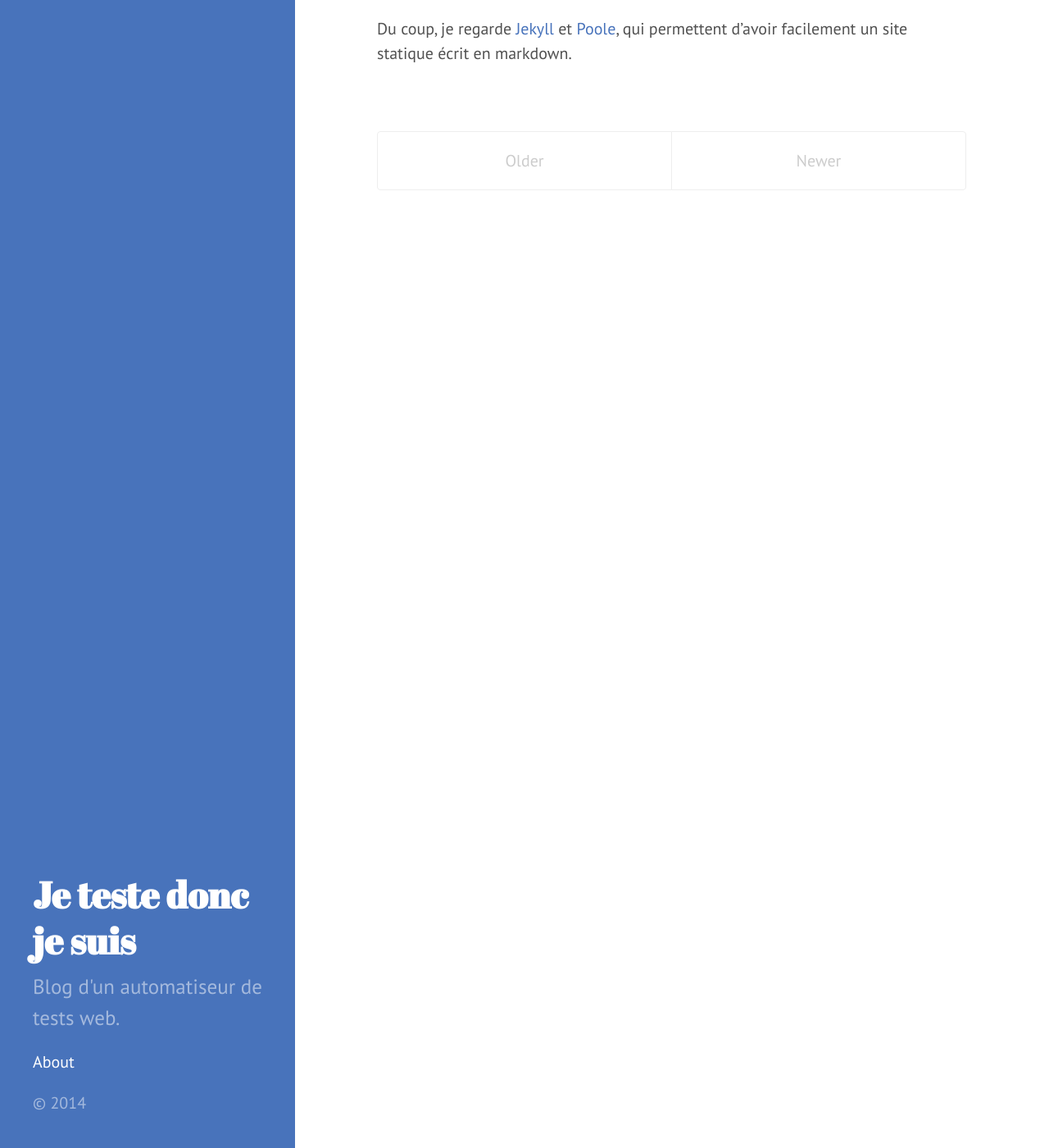
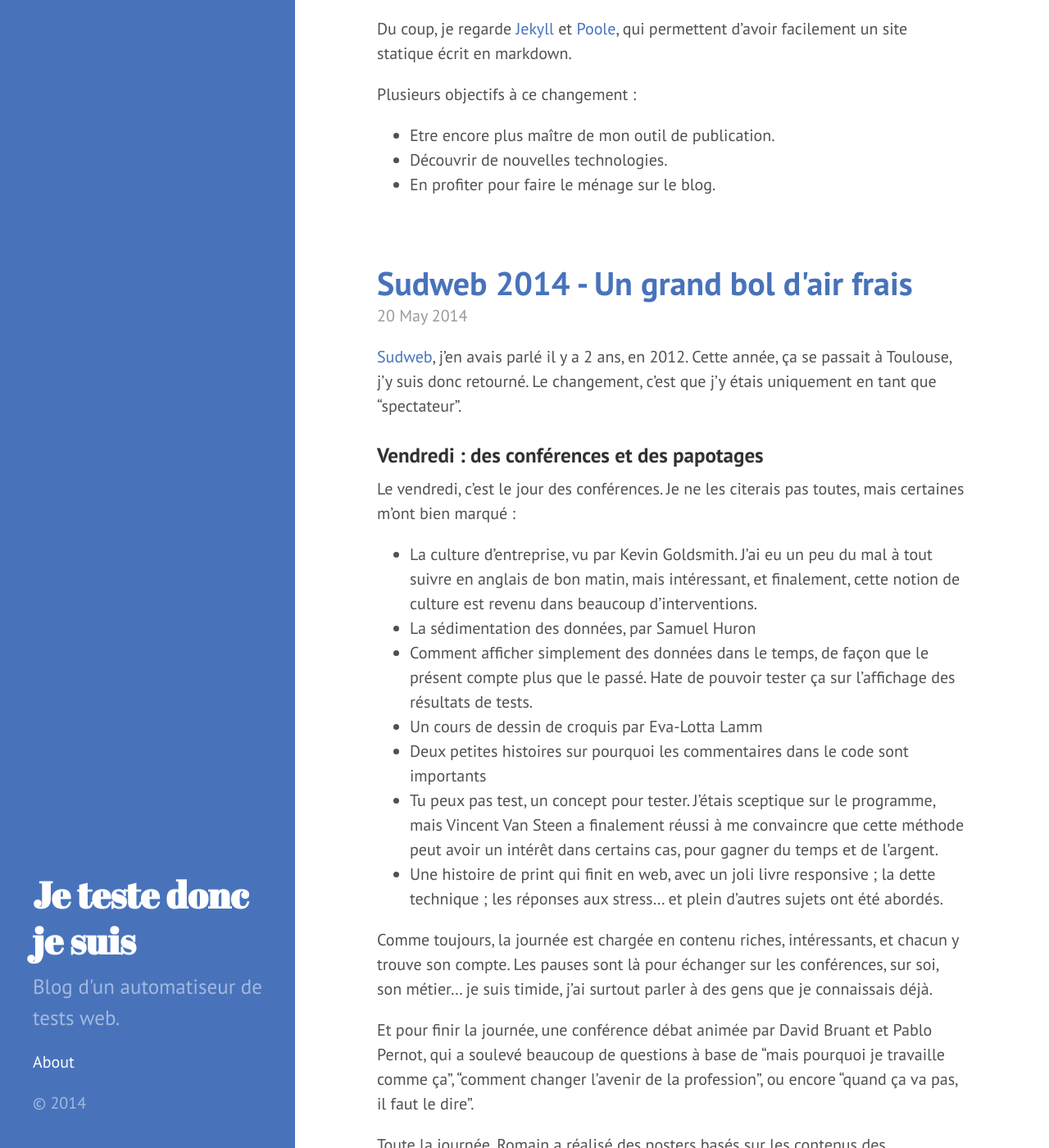
Before and after one commit to fabrice31/blog, a Jekyll site: the page built from index.html, in a window 1280 px wide and 1400 px high, scrolled down 270 px. Shown: the whole window at 82% size. Built offline with Jekyll 4.4.1, drawn with Linux system fonts in a browser that asks for light colours; Markdown is read by kramdown in place of the engine named in the settings; the list of posts is cut into pages by our own code; some of the changed text lies outside the part shown.

Commit message:
Setting an old post

```diff
--- /dev/null
+++ b/_posts/2014-05-20-sudweb-2014-grand-bol-d-air-frais.md
@@ -0,0 +1,48 @@
+---
+layout: post
+title: Sudweb 2014 - Un grand bol d'air frais
+---
+
+[Sudweb](http://sudweb.fr/), j'en avais parlé il y a 2 ans, en 2012. Cette année, ça se passait à Toulouse, j'y suis donc retourné. Le changement, c'est que j'y étais uniquement en tant que "spectateur".
+
+### Vendredi : des conférences et des papotages
+
+Le vendredi, c'est le jour des conférences. Je ne les citerais pas toutes, mais certaines m'ont bien marqué :
+
+* La culture d'entreprise, vu par Kevin Goldsmith.
+J'ai eu un peu du mal à tout suivre en anglais de bon matin, mais intéressant, et finalement, cette notion de culture est revenu dans beaucoup d'interventions.
+* La sédimentation des données, par Samuel Huron
+* Comment afficher simplement des données dans le temps, de façon que le présent compte plus que le passé. Hate de pouvoir tester ça sur l'affichage des résultats de tests.
+* Un cours de dessin de croquis par Eva-Lotta Lamm
+* Deux petites histoires sur pourquoi les commentaires dans le code sont importants
+* Tu peux pas test, un concept pour tester. J'étais sceptique sur le programme, mais Vincent Van Steen a finalement réussi à me convaincre que cette méthode peut avoir un intérêt dans certains cas, pour gagner du temps et de l'argent.
+* Une histoire de print qui finit en web, avec un joli livre responsive ; la dette technique ; les réponses aux stress... et plein d'autres sujets ont été abordés.
+
+Comme toujours, la journée est chargée en contenu riches, intéressants, et chacun y trouve son compte. Les pauses sont là pour échanger sur les conférences, sur soi, son métier... je suis timide, j'ai surtout parler à des gens que je connaissais déjà.
+
+Et pour finir la journée, une conférence débat animée par David Bruant et Pablo Pernot, qui a soulevé beaucoup de questions à base de "mais pourquoi je travaille comme ça", "comment changer l'avenir de la profession", ou encore "quand ça va pas, il faut le dire".
+
+Toute la journée, Romain a réalisé des posters basés sur les contenus des conférences, en live. J'ai trouvé ça impressionnant (que ce soit l'esprit de synthèse ou la mise en page) Sur le débat, il a été bluffant. J'ai hâte de voir le résultats des posters dans les prochaines semaines !
+Le soir, j'ai fait l'impasse sur la soirée communautaire pour rentrer m'occuper de mon fils, et me reposer avant le deuxième round du lendemain.
+Sudweb 2014 - Un grand bol d'air frais
+
+![SudWeb Logo](/blog/public/pictures/2014/sudweb.png "Sudweb")
+
+
+### Samedi : ateliers et échanges
+
+Le samedi à Sudweb, c'est souvent compliqué : des ateliers sont préparés dans les 7-8 salles dispos, et chacun va là où il veut. Avec la règle des deux pieds : "Si ça te plait pas, tu pars, et tu vas voir ailleurs".
+Cette année, j'avais un coup de coeur pour un atelier prévu de longue date. Du coup, cela m'a empêché d'aller à un autre qui s'est créé et organisé dans la matinée. Et du coup, j'ai fini par faire une journée sans "technique" :
+
+* Atelier Légo pour faire des métaphores, étape par étape. Très intéressant, parce que cela permet vraiment de faire passer des idées par construction en 3D. (Un peu comme le cours de croquis de la veille)
+* Atelier DIY : Do it yourself, avec construction par équipe. Mon seul regret : nous n'avons pas eu le temps de finir le device lab à base de tablette que nous avions commencé. Mais clairement, je suis arrivé en regardant mon bureau d'une autre façon lundi matin.
+* Un atelier de travail en groupe avec une kinésiologue, où on a aussi bien parlé acuponcture que de nos frustrations professionnelles.
+* Et enfin, la rétrospective de sudweb. Avec toute l'équipe qui a organisé ça, pour pouvoir dire ce qui nous a plus, ce qui a moins plus, et ce qu'on pourrait faire d'encore meilleurs l'année prochaine.
+
+### Sudweb, et après
+
+Rien à dire, j'ai passé 2 supers journées. Je pense que si je pouvais, je ne changerais pas grand chose : j'y étais allé pour avoir un grand bol d'air, entendre parler de quelques technos que je maîtrise pas forcément, et m'ouvrir l'esprit à d'autres choses. J'ai tout bon sur toute la ligne. Un grand coup de chapeau à l'équipe qui a organisé tout ça.
+
+Et après ? Lundi, retour au bureau, à la réalité. Le coup de boost de voir autant de gens voulant travailler encore mieux (dans tous les sens du terme) pendant 2 jours m'a remonté le moral. Mardi, j'ai un bon coup de blues, et je me demande si on devrait pas organiser un sudweb chaque semaine.
+
+Il ne reste qu'à attendre les vidéos des conférences pour pouvoir les partager avec les collègues et connaissances pour leur montrer :)
--- a/_posts/2014-07-05-changement-de-blog.md
+++ b/_posts/2014-07-05-changement-de-blog.md
@@ -6,3 +6,9 @@ title: Changement de blog
 Pas mal de changements chez OverBlog ces derniers mois, certains ne me plaisant pas pour tous mes blogs. Du coup, j'avais envie de changer de technologies, d'avoir un blog plus "pro".
 
 Du coup, je regarde [Jekyll](http://jekyllrb.com/) et [Poole](https://github.com/poole/poole), qui permettent d'avoir facilement un site statique écrit en markdown.
+
+Plusieurs objectifs à ce changement :
+
+* Etre encore plus maître de mon outil de publication.
+* Découvrir de nouvelles technologies.
+* En profiter pour faire le ménage sur le blog.
```
Also changed, not shown: public/pictures/2014/sudweb.png (added).
